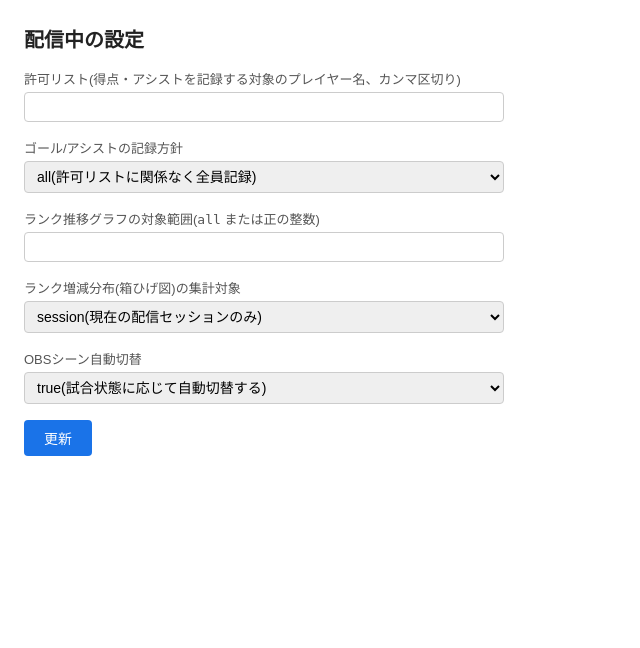
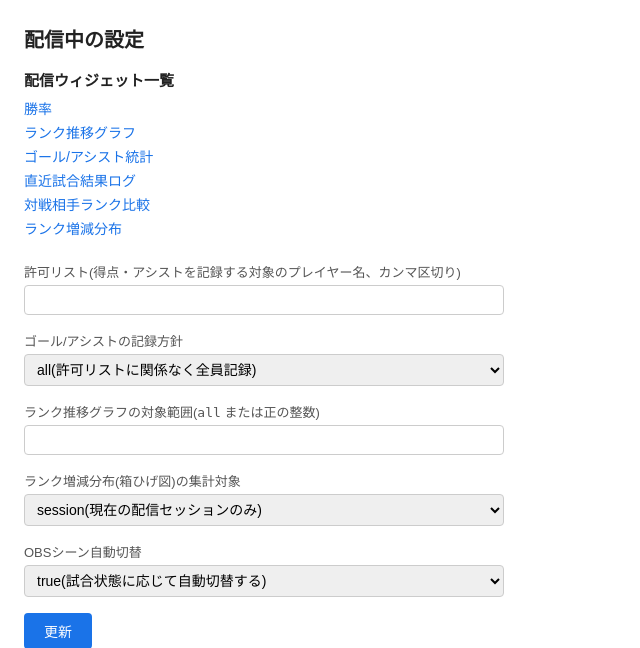
Before and after one commit to clear-bg/NSS-Result-Tracker, a FastAPI app: page /admin in a window 1280 px wide. Shown: the top 648 px of the page, without its empty margins (0-640 px from the left). Run offline with FastAPI, Linux system fonts and the light colour scheme.

Commit message:
[257]feat: 管理画面：/adminにoverlayウィジェットへのリンク一覧を追加する - 登録済み/overlay/xxxルートから機械的にリンクを収集するoverlay_widget_links()を追加 - ラベル未登録のルートがあればアプリ起動時にRuntimeErrorで気づける設計

```diff
--- a/src/nss_tracker/web/server.py
+++ b/src/nss_tracker/web/server.py
@@ -33,6 +33,14 @@ OBS_SCENE_SWITCHING_ENABLED(Issue #248)、`config.py`の`_EDITABLE_ENV_KEYS`参
 `overlay.css`の透過スタイルは使わない。
 POST後は同じ`/admin`へのリダイレクト(PRGパターン)で結果(成功/エラー文言)を
 クエリパラメータ経由で表示し、ブラウザの再読み込みで二重送信されないようにする。
+
+Issue #257: `/admin`には上記設定フォームに加え、各`/overlay/xxx`ウィジェットへの
+リンク一覧も表示する(OBSのブラウザソースごとに分かれているURLへ、動作確認等で
+すぐアクセスできるようにするため)。リンク先はテンプレートにハードコードせず、
+`_overlay_widget_links()`が実際に登録された`/overlay/xxx`ルート(`app.routes`)から
+機械的に集める。表示ラベルのみ`_OVERLAY_WIDGET_LABELS`で個別に管理し、新しい
+overlayルートを追加した際にラベルの追記を忘れるとアプリ起動時にRuntimeErrorで
+気づける設計にした。
 
 エンドポイントごとに新規のsqlite3コネクションを開いて処理後すぐ閉じる。
 sqlite3のコネクションはデフォルトでは開いたスレッド以外から使えず
@@ -794,6 +802,43 @@ def _render_rank_delta_box_plot_svg(win_values: list[float], lose_values: list[f
     return f"{svg_open}{panel_svg}{title_svg}{''.join(axis_svg)}{''.join(rows_svg)}</svg>"
 
 
+# Issue #257: /adminページに表示する各overlayウィジェットへのリンク一覧の表示ラベル。
+# キーは実際に登録されているoverlayルートのパス。リンク自体は_overlay_widget_links()が
+# create_app()に実際に登録されたルート(app.routes)から機械的に集めるため、パスを
+# ここやテンプレート側に別途書き写す必要は無い。表示ラベルのみここで個別に管理し、
+# 新しいoverlayルートを追加した際にこの辞書への追記を忘れると、_overlay_widget_links()が
+# 起動時(create_app呼び出し時)にRuntimeErrorで気づける設計にした
+_OVERLAY_WIDGET_LABELS = {
+    "/overlay/winrate": "勝率",
+    "/overlay/rank-graph": "ランク推移グラフ",
+    "/overlay/goal-stats": "ゴール/アシスト統計",
+    "/overlay/match-log": "直近試合結果ログ",
+    "/overlay/vs-rank-comparison": "対戦相手ランク比較",
+    "/overlay/rank-delta-distribution": "ランク増減分布",
+}
+
+
+def _overlay_widget_links(app: FastAPI) -> list[dict]:
+    """登録済みの/overlay/xxxルートから、/adminページ用のリンク一覧を組み立てる。
+
+    パスはapp.routesから実際に登録されたものを集めるため、新しいoverlayルートを
+    追加すれば自動的にリンク集に反映される(テンプレート側の追記は不要)。
+    表示ラベルが_OVERLAY_WIDGET_LABELSに無い場合はRuntimeErrorで即座に失敗させ、
+    ラベルの追記漏れに気づけるようにする(Issue #257)。
+    """
+    links = []
+    for route in app.routes:
+        path = getattr(route, "path", None)
+        if path is None or not path.startswith("/overlay/"):
+            continue
+        if path not in _OVERLAY_WIDGET_LABELS:
+            raise RuntimeError(
+                f"overlayルート{path}の表示ラベルが_OVERLAY_WIDGET_LABELSに登録されていません"
+            )
+        links.append({"path": path, "label": _OVERLAY_WIDGET_LABELS[path]})
+    return links
+
+
 def create_app(db_path: Path) -> FastAPI:
     app = FastAPI()
     app.mount("/static", StaticFiles(directory=_WEB_DIR / "static"), name="static")
@@ -817,7 +862,12 @@ def create_app(db_path: Path) -> FastAPI:
 
     @app.get("/admin")
     def admin(request: Request, status: Optional[str] = None, error: Optional[str] = None):
-        context = {"settings": get_editable_settings(), "status": status, "error": error}
+        context = {
+            "settings": get_editable_settings(),
+            "status": status,
+            "error": error,
+            "overlay_links": app.state.overlay_links,
+        }
         return _TEMPLATES.TemplateResponse(request, "admin.html", context)
 
     @app.post("/admin")
@@ -947,4 +997,9 @@ def create_app(db_path: Path) -> FastAPI:
         context = {"svg": svg, "refresh_interval_ms": _OVERLAY_REFRESH_INTERVAL_MS}
         return _TEMPLATES.TemplateResponse(request, "overlay_rank_delta_distribution.html", context)
 
+    # Issue #257: 全overlayルートの登録が終わった時点で1回だけ組み立てる
+    # (リクエストのたびに再計算する必要は無く、ラベル追記漏れがあれば
+    # アプリ起動時=create_app()呼び出し時点でRuntimeErrorにより気づける)
+    app.state.overlay_links = _overlay_widget_links(app)
+
     return app
--- a/src/nss_tracker/web/static/admin.css
+++ b/src/nss_tracker/web/static/admin.css
@@ -29,6 +29,30 @@ h1 {
 .admin-message-error {
     background: #fbe9e7;
     color: #b3261e;
+}
+
+h2 {
+    font-size: 15px;
+    margin: 0 0 8px;
+}
+
+.admin-overlay-links {
+    list-style: none;
+    margin: 0 0 24px;
+    padding: 0;
+    display: flex;
+    flex-direction: column;
+    gap: 4px;
+}
+
+.admin-overlay-links a {
+    font-size: 14px;
+    color: #1a73e8;
+    text-decoration: none;
+}
+
+.admin-overlay-links a:hover {
+    text-decoration: underline;
 }
 
 .admin-field {
--- a/src/nss_tracker/web/templates/admin.html
+++ b/src/nss_tracker/web/templates/admin.html
@@ -13,6 +13,12 @@
 {% if error %}
 <p class="admin-message admin-message-error">{{ error }}</p>
 {% endif %}
+<h2>配信ウィジェット一覧</h2>
+<ul class="admin-overlay-links">
+  {% for link in overlay_links %}
+  <li><a href="{{ link.path }}" target="_blank" rel="noopener">{{ link.label }}</a></li>
+  {% endfor %}
+</ul>
 <form method="post" action="/admin">
   <div class="admin-field">
     <label for="allowed_players">許可リスト(得点・アシストを記録する対象のプレイヤー名、カンマ区切り)</label>
```
